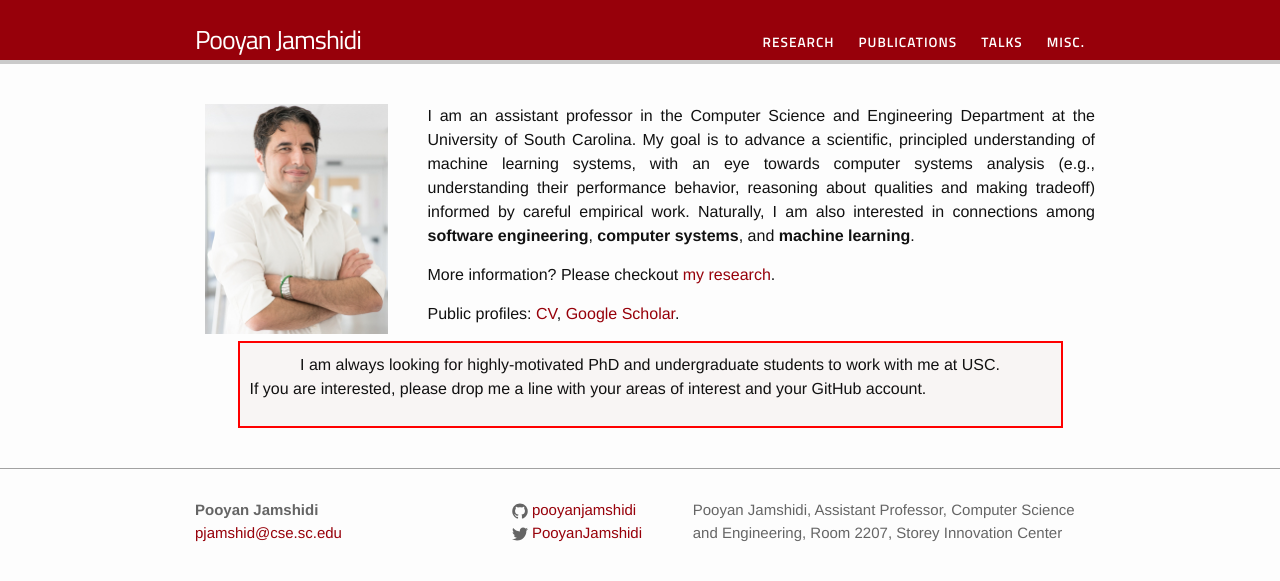
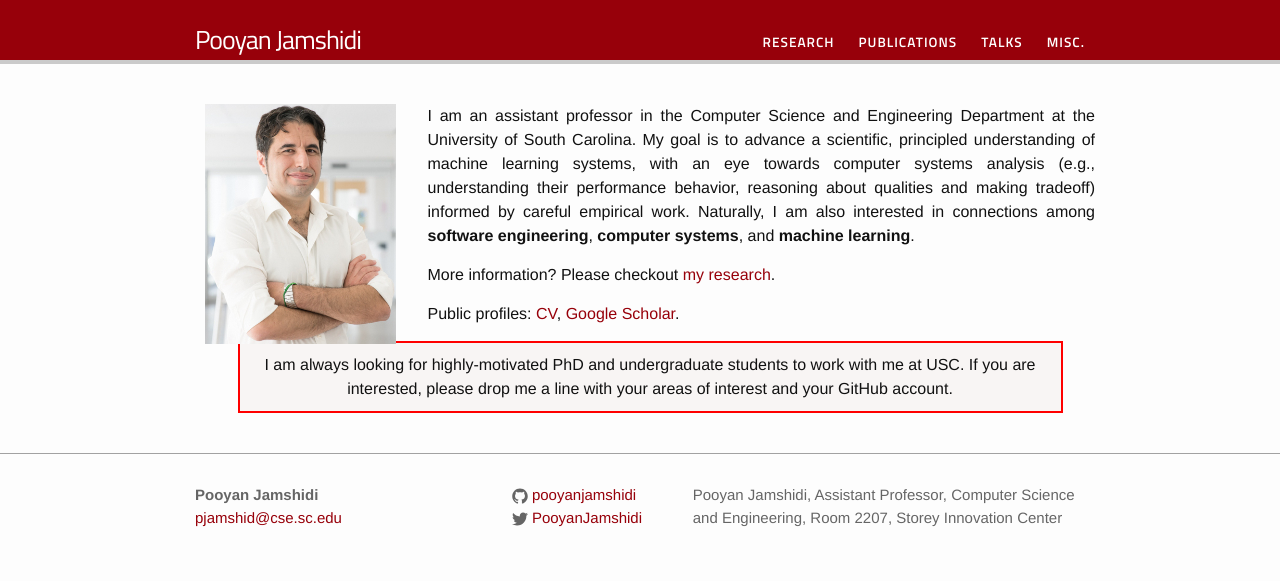
Before and after one commit to pooyanjamshidi/pooyanjamshidi.github.io, a Jekyll site: the page built from index.html, in a window 1280 px wide. Shown: the top 581 px of the page. Built offline with Jekyll 4.4.1, drawn with Linux system fonts in a browser that asks for light colours.

Commit message:
updated my page with usc info

```diff
--- a/css/main.scss
+++ b/css/main.scss
@@ -34,7 +34,7 @@ $on-laptop:        800px;
 
 
 // Picture profile
-$profilepic-size:  230px;
+$profilepic-size:  240px;
 
 // Header
 $header-height:		40px;
--- a/index.html
+++ b/index.html
@@ -37,9 +37,7 @@ layout: default
 
     I am always looking for highly-motivated PhD and undergraduate students to work with me at USC.
 
-    <p align=justify>
-        If you are interested, please drop me a line with your areas of interest and your GitHub account.
-    </p>
+    If you are interested, please drop me a line with your areas of interest and your GitHub account.
 
     <!-- , <b>Statements</b>: [<a href="{{ "/resources/statements/rs.pdf" |  prepend: site.baseurl }}">Research</a>][<a href="{{ "/resources/statements/ts.pdf" |  prepend: site.baseurl }}">Teaching</a>]  -->
     <!-- <br /> <b>Publications</b>: SE + Systems + ML [<a href="https://arxiv.org/pdf/1709.02280">ASE'17</a>][<a href="https://arxiv.org/pdf/1704.00234">SEAMS'17</a>][<a href="https://arxiv.org/pdf/1606.06543">MASCOTS'16</a>], Cloud + Control [<a href="{{ "/resources/publications/FGCS16.pdf" |  prepend: site.baseurl }}">FGCS'16</a>][<a href="{{ "/resources/publications/QoSA16.pdf" |  prepend: site.baseurl }}">QoSA'16</a>] -->
```
